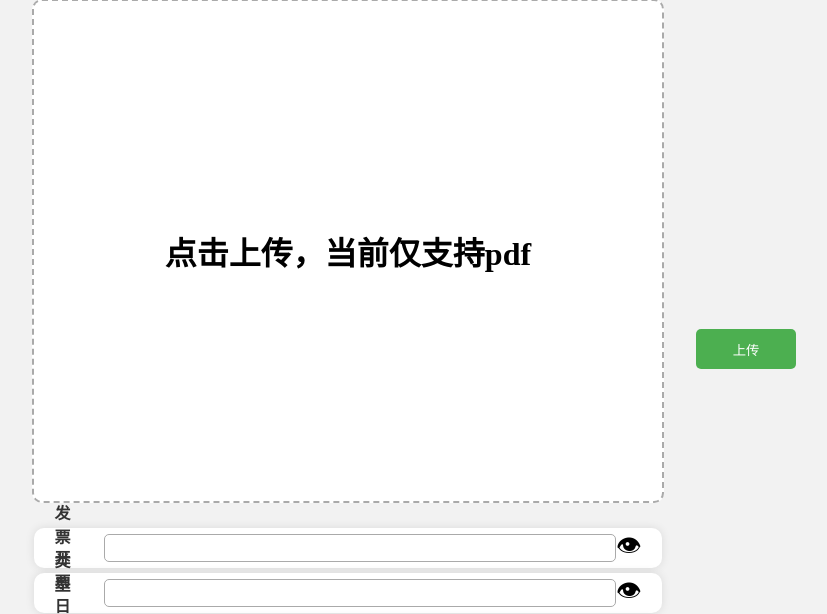
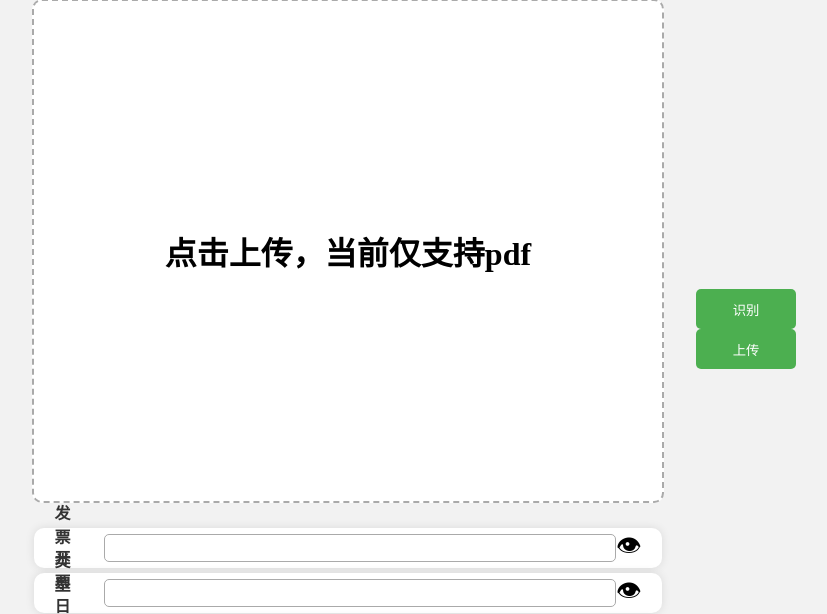
Before and after one commit to liangzilixueha/GraduationDesign, a Flask app: page / in a window 1280 px wide. Shown: the part 71-685 px from the top of the page, without its empty margins (292-1119 px from the left). Run offline with Flask 3, Linux system fonts and the light colour scheme.

Commit message:
完成pdf转图片

```diff
--- a/WebPy/paper.py
+++ b/WebPy/paper.py
@@ -2,7 +2,7 @@ import os
 from flask import Blueprint, jsonify, redirect, render_template, request, send_file, url_for
 from PIL import Image
 import pytesseract
-import fitz
+import pymupdf
 
 paper=Blueprint('paper',__name__)
 
@@ -14,7 +14,7 @@ def index():
 def red():
     return render_template('mark.html')
 
-@paper.route('/paper/upload', methods=['POST'])
+@paper.route('/upload', methods=['POST'])
 def upload_file():
     if 'image' not in request.files:
         return redirect(request.url)
@@ -30,16 +30,16 @@ def upload_file():
         text = pytesseract.image_to_string(Image.open(filepath),lang='chi_sim')
         return text
 
-@paper.route('/paper/uploadpdf', methods=['POST'])
+@paper.route('/uploadpdf', methods=['POST'])
 def upload_pdf():
     # 获取前端上传的文件
     file = request.files['file']
     # 保存文件
     file.save('uploads/' + file.filename)
     # 将pdf的第一页转换为图片
-    pdf_document = fitz.open('uploads/' + file.filename)
+    pdf_document = pymupdf.open('uploads/' + file.filename)
     first_page = pdf_document[0]
-    pix = first_page.get_pixmap(matrix=fitz.Matrix(2, 2))
+    pix = first_page.get_pixmap(matrix=pymupdf.Matrix(2, 2))
     image_path = 'uploads/first_page.png'
     pix.save(image_path)  # 保存图片
     pdf_document.close()  # 关闭PDF
--- a/templates/index.html
+++ b/templates/index.html
@@ -57,15 +57,65 @@
 
         if (input.files && input.files[0]) {
           const reader = new FileReader();
+          const formData = new FormData();
+          formData.append("file", input.files[0]);
+          fetch("/uploadpdf", {
+            method: "POST",
+            body: formData,
+          })
+            .then((response) => response.blob())
+            .then((data) => {
+              //设置图片的src
+              const imageUrl = URL.createObjectURL(data);
+              // 设置图片的src
+              preview.src = imageUrl;
+              document.querySelector(".提示词").style.display = "none";
+            });
+        }
+      }
+      function 识别() {
+        // 获取preview，构建formData
+        const preview = document.getElementById("preview");
+        const formData = new FormData();
 
-          reader.onload = function (e) {
-            preview.src = e.target.result;
-            preview.style.display = "block";
-          };
+        // 按照x=0.2,y=0.2,w=0.6,h=0.6的比例截取图片
+        const canvas = document.createElement("canvas");
+        const ctx = canvas.getContext("2d");
+        const x = preview.width * 0.2;
+        const y = preview.height * 0.2;
+        const w = preview.width * 0.6;
+        const h = preview.height * 0.6;
+        canvas.width = w;
+        canvas.height = h;
+        ctx.drawImage(preview, x, y, w, h, 0, 0, w, h);
 
-          reader.readAsDataURL(input.files[0]);
-          document.querySelector(".提示词").style.display = "none";
+        // 将图片保存至formData
+        canvas.toBlob((blob) => {
+          formData.append("image", blob, "cropped_image.png");
+
+          // 使用fetch发送请求
+          fetch("/upload", {
+            method: "POST",
+            body: formData,
+          })
+            .then((response) => {
+              if (!response.ok) {
+                throw new Error("Network response was not ok");
               }
+              return response.json();
+            })
+            .then((data) => {
+              // 处理识别结果
+              console.log(data);
+            })
+            .catch((error) => {
+              // 处理错误
+              console.error(
+                "There has been a problem with your fetch operation:",
+                error
+              );
+            });
+        });
       }
     </script>
     <style>
@@ -81,7 +131,7 @@
         border-radius: 10px;
         box-shadow: 0 0 10px rgba(0, 0, 0, 0.1);
         display: flex;
-            flex-direction:row;
+        flex-direction: row;
         align-items: center;
         margin-top: 5px;
       }
@@ -114,19 +164,25 @@
       }
     </style>
     <style>
-        .upload-info {
+      .按钮 button {
         width: 100px;
         height: 40px;
-            background-color: #4CAF50;
+        background-color: #4caf50;
         color: white;
         border: none;
         border-radius: 5px;
         cursor: pointer;
         /*始终位于浏览器的右侧中间*/
+      }
+      .按钮 .upload-info {
         position: fixed;
-            /*位置在浏览器右侧30%width，高度50%*/
         right: 15%;
         top: 50%;
+      }
+      .按钮 .upload-img {
+        position: fixed;
+        right: 15%;
+        top: 45%;
       }
     </style>
   </head>
@@ -136,7 +192,7 @@
         <input
           type="file"
           id="fileInput"
-              accept="image/*"
+          accept=".pdf"
           onchange="previewImage(event)"
         />
         <h1 class="提示词">点击上传，当前仅支持pdf</h1>
@@ -148,18 +204,14 @@
           <div class="info-content">
             <input type="text" id="type" />
           </div>
-                <div class="识别区域">
-                    👁
-                </div>
+          <div class="识别区域">👁</div>
         </div>
         <div class="info-item">
           <div class="info-title">开票日期</div>
           <div class="info-content">
             <input type="text" id="type" />
           </div>
-                <div class="识别区域">
-                    👁
-                </div>
+          <div class="识别区域">👁</div>
         </div>
         <div class="info-item">
           <div class="info-title">名称</div>
@@ -175,7 +227,9 @@
         </div>
       </div>
     </div>
+    <div class="按钮">
       <button class="upload-info">上传</button>
-
+      <button class="upload-img" onclick="识别()">识别</button>
+    </div>
   </body>
 </html>
```
Also changed, not shown: 1 other file. Lines whose indentation alone changed are shown as unchanged.
